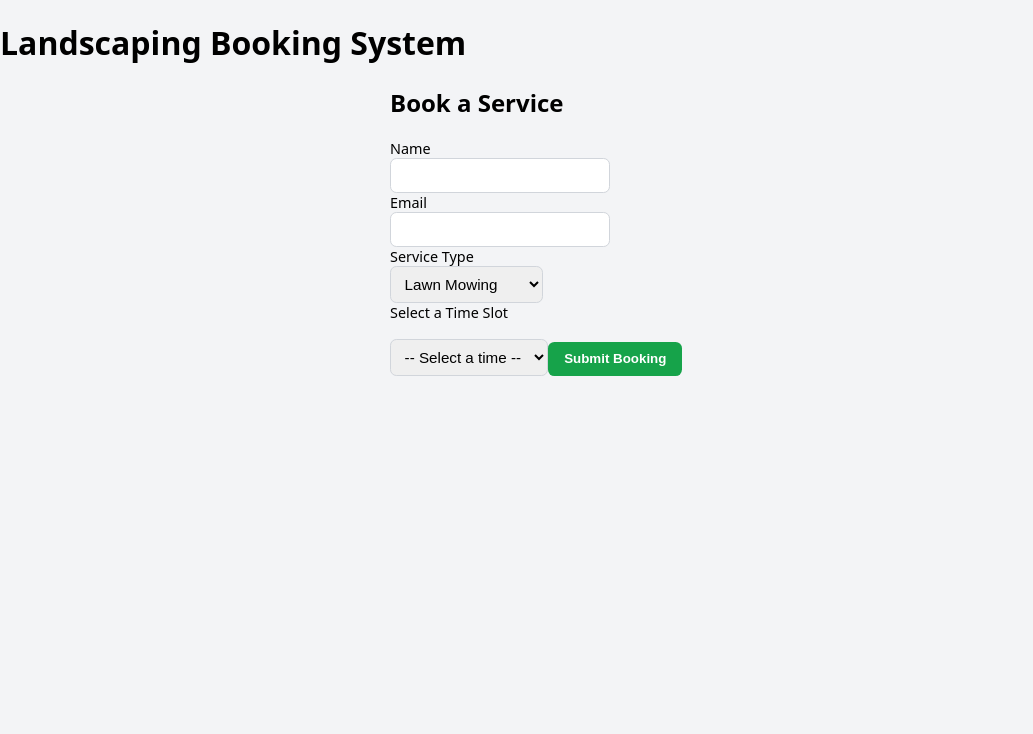
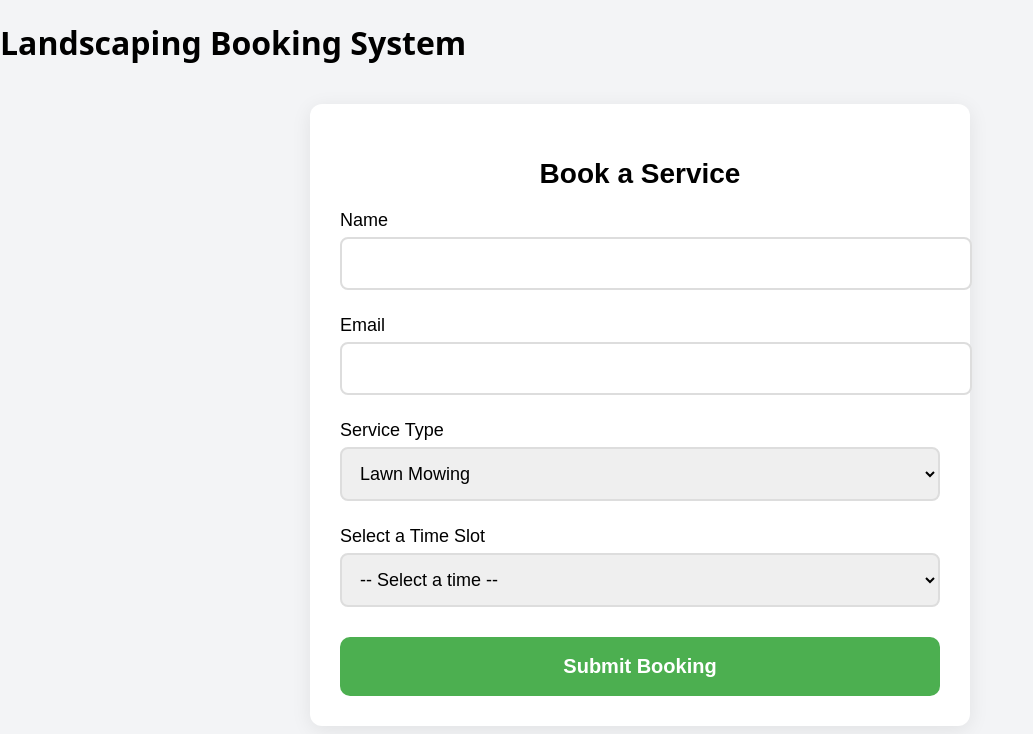
Before and after one commit to joshhazelhurst123/Landscaping10139, a React (Create React App) app: page / in a window 1280 px wide. Shown: the top 734 px of the page, without its empty margins (0-1033 px from the left). Built offline with nearby package versions, Linux system fonts and the light colour scheme; no server answers.

Commit message:
Update BookingForm.js

```diff
--- a/src/BookingForm.js
+++ b/src/BookingForm.js
@@ -8,57 +8,40 @@ export default function BookingForm() {
     customerName: "",
     customerEmail: "",
     serviceType: "LAWN_MOWING",
-    preferredDate: ""   // will be slot.iso
+    preferredDate: ""
   });
 
-  // ------------------------------
-  // Load availability on mount
-  // ------------------------------
+  // Load availability
   useEffect(() => {
     async function load() {
       try {
         const flatSlots = await getAvailability();
         console.log("🔥 Loaded availability:", flatSlots);
-
-        // flatSlots is an array of ISO strings
         setSlots(flatSlots);
       } catch (err) {
         console.error("🔥 Availability load error:", err);
       }
     }
-
     load();
   }, []);
 
-  // ------------------------------
-  // Handle form field changes
-  // ------------------------------
   function handleChange(e) {
     setForm({ ...form, [e.target.name]: e.target.value });
   }
 
-  // ------------------------------
-  // Handle slot selection
-  // ------------------------------
   function handleSlotChange(e) {
     const iso = e.target.value;
     console.log("🔥 Selected slot ISO:", iso);
 
     setSelectedSlot(iso);
-
-    // CRITICAL: preferredDate MUST be the ISO timestamp
     setForm((prev) => ({
       ...prev,
       preferredDate: iso
     }));
   }
 
-  // ------------------------------
-  // Submit booking
-  // ------------------------------
   async function handleSubmit(e) {
     e.preventDefault();
-
     console.log("🔥 SUBMITTING FORM:", form);
 
     try {
@@ -77,7 +60,8 @@ export default function BookingForm() {
   }
 
   return (
-    <div style={{ maxWidth: "500px", margin: "0 auto" }}>
+    <div style={{ maxWidth: "1000px", margin: "0 auto" }}>
+      <div className="booking-form-container">
         <h2>Book a Service</h2>
 
         <form onSubmit={handleSubmit}>
@@ -132,10 +116,9 @@ export default function BookingForm() {
             })}
           </select>
 
-        <button type="submit" style={{ marginTop: "20px" }}>
-          Submit Booking
-        </button>
+          <button type="submit">Submit Booking</button>
         </form>
+      </div>
     </div>
   );
 }
```
Lines whose indentation alone changed are shown as unchanged.
